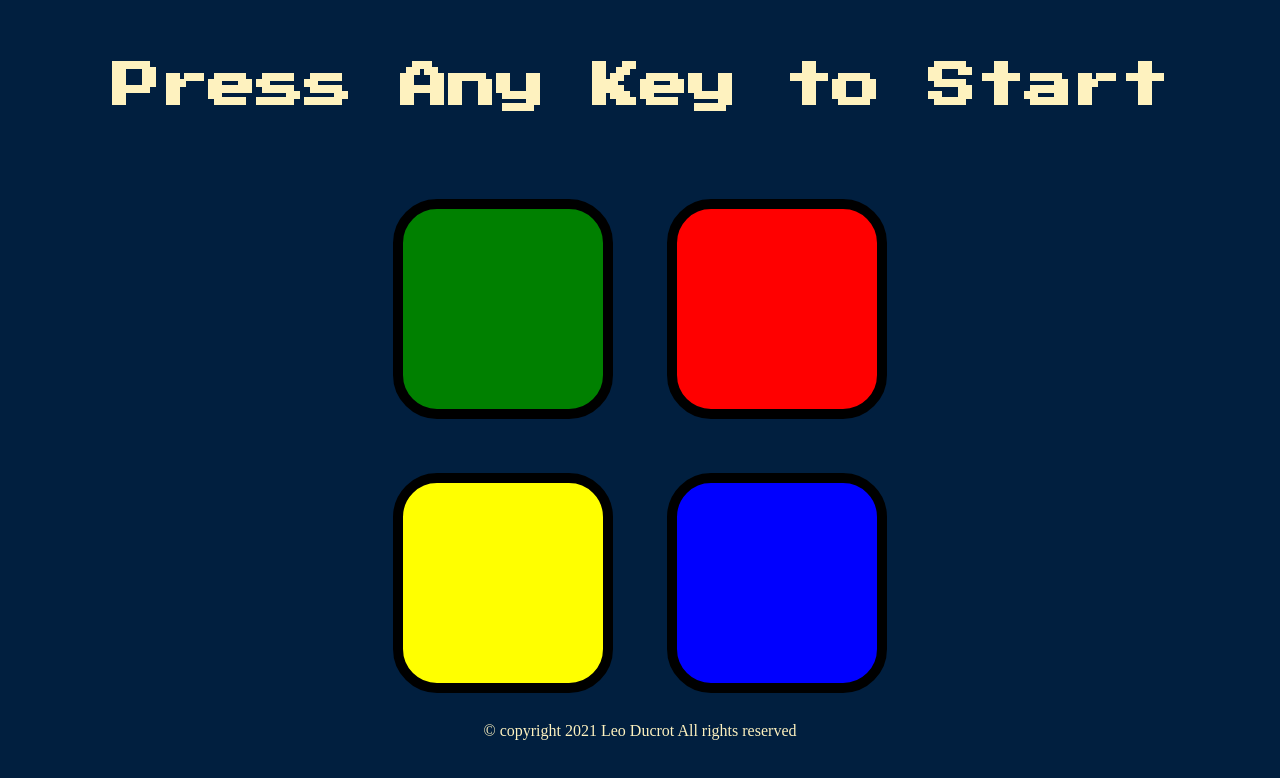
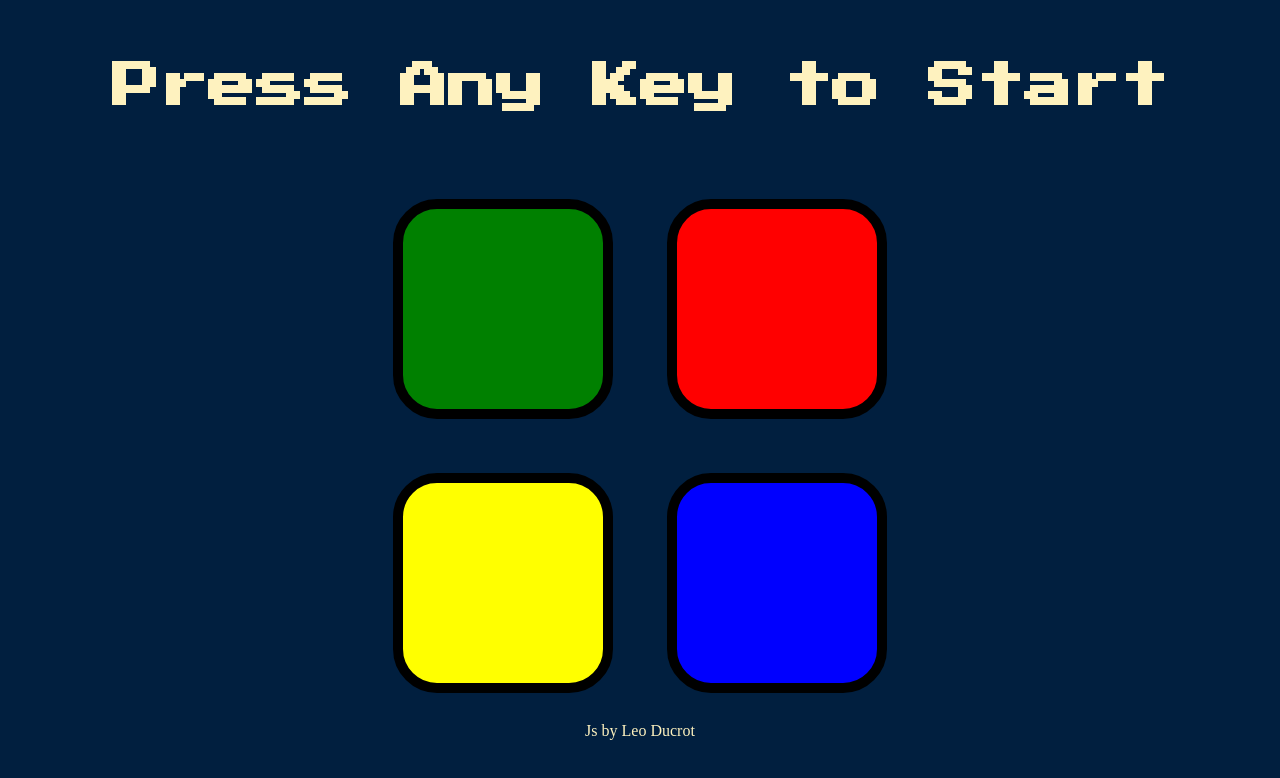
Before and after one commit to SoftwarePleb/SimonSays, a plain HTML site: page index.html in a window 1280 px wide. Drawn offline with nearby package versions, Linux system fonts and the light colour scheme.

Commit message:
Update index.html

```diff
--- a/index.html
+++ b/index.html
@@ -35,7 +35,7 @@
 
     <div class="footer">
       <footer>
-        &copy copyright 2021 Leo Ducrot All rights reserved
+        Js by Leo Ducrot
       </footer>
     </div>
 
```
